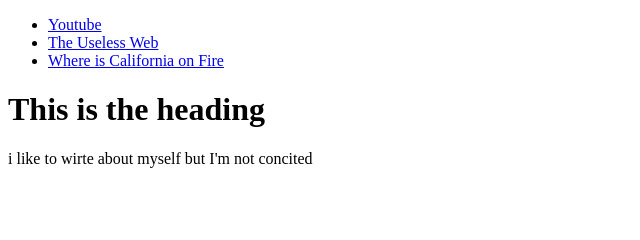
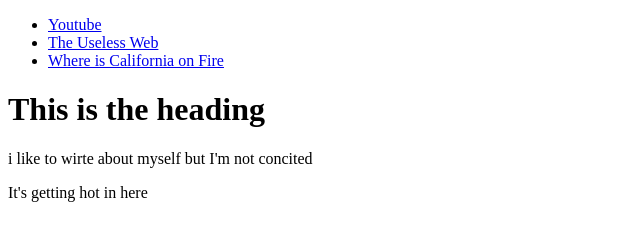
Before and after one commit to jggiraffe123/New_repo, a plain HTML site: page My First Webpage.html in a window 1280 px wide. Shown: the whole page, without its empty margins (0-640 px from the left). Drawn offline with Linux system fonts and the light colour scheme.

Commit message:
First Edi
First edit.

```diff
--- a/My First Webpage.html
+++ b/My First Webpage.html
@@ -14,5 +14,6 @@
 	</nav>
 	<h1>This is the heading</h1>
 	<p>i like to wirte about myself but I'm not concited</p>
+	<p>It's getting hot in here</p>
 </body>
 </html>
```
